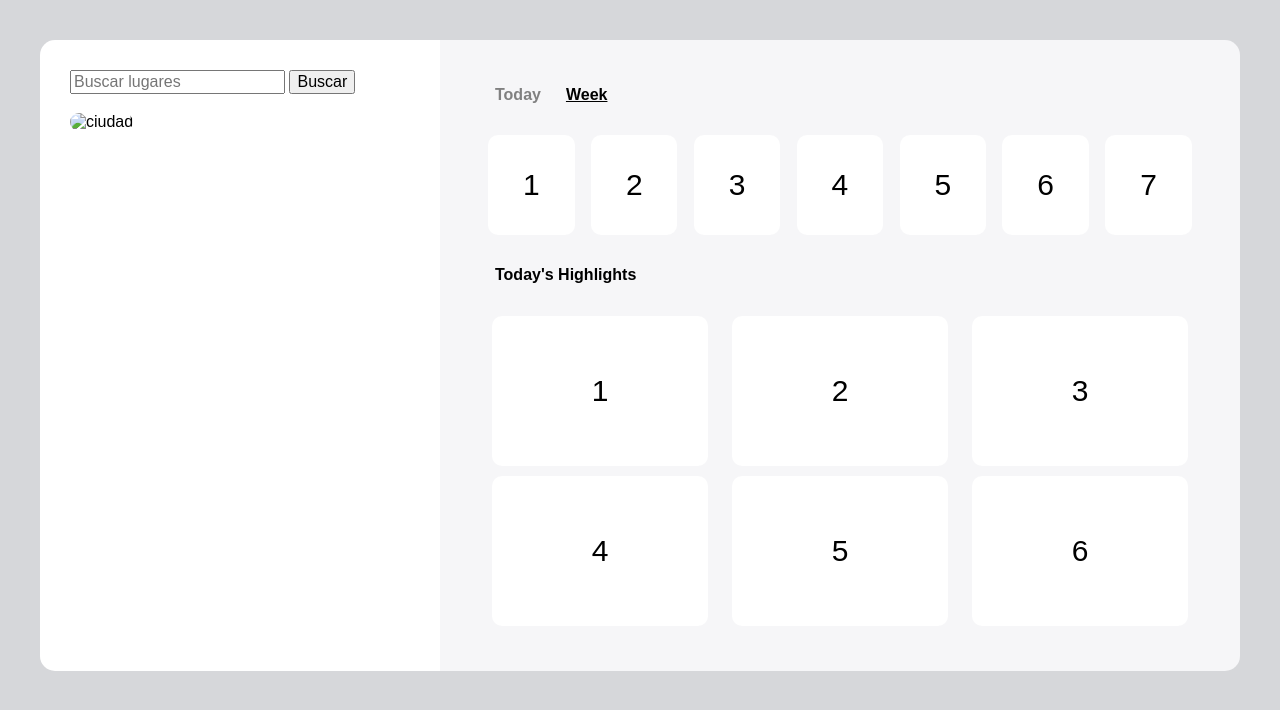
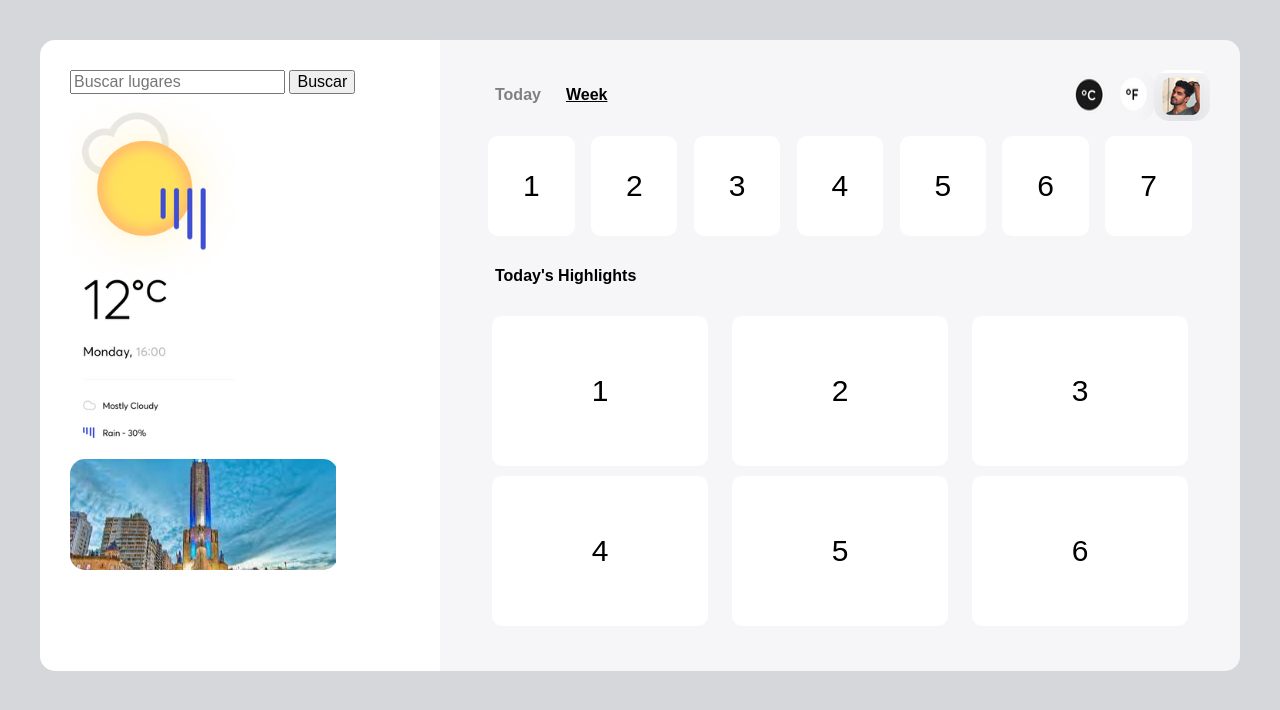
Before and after one commit to GonzaloDeCastro/WebClima, a plain HTML site: page index.html in a window 1280 px wide. Drawn offline with Linux system fonts and the light colour scheme; the site is published under a folder, as on GitHub Pages, so addresses that start at the root find nothing.

Commit message:
Se corrigen rutas de imágenes

```diff
--- a/index.html
+++ b/index.html
@@ -19,10 +19,10 @@
                         <button>Buscar</button>
                     </div>
                     <div>
-                        <img src="/datoClima.PNG" alt="">
+                        <img src="imgs/datoClima.PNG" alt="">
                     </div>
                     <div>
-                    <img src="/Rosario.PNG" alt="ciudad">
+                    <img src="imgs/Rosario.PNG" alt="ciudad">
                     </div>
                 </div>
             </div>
@@ -34,9 +34,9 @@
                             <p style="font-weight: bold; text-decoration: underline;">Week</p>
                         </div>
                         <div>
-                            <img src="/centigrados.PNG" alt="">
-                            <img src="/farenheit.PNG" alt="">
-                            <img src="/usuario.PNG" alt="">
+                            <img src="imgs/centigrados.PNG" alt="">
+                            <img src="imgs/farenheit.PNG" alt="">
+                            <img src="imgs/usuario.PNG" alt="">
                         </div>
                     </div>
                     <div class="contenedorDias">
```
Also changed, not shown: imgs/Lunes.PNG (renamed from Lunes.PNG), imgs/Rosario.PNG (renamed from Rosario.PNG), imgs/centigrados.PNG (renamed from centigrados.PNG), imgs/datoClima.PNG (renamed from datoClima.PNG), imgs/farenheit.PNG (renamed from farenheit.PNG), imgs/usuario.PNG (renamed from usuario.PNG).
